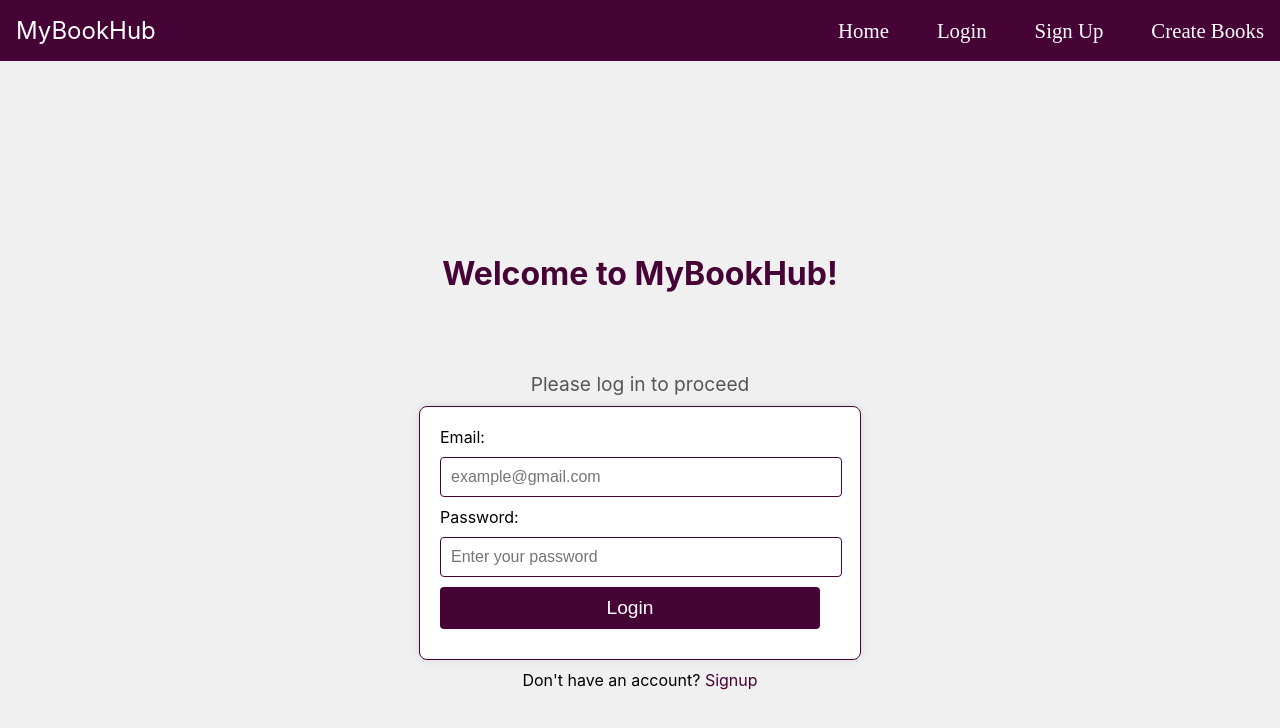
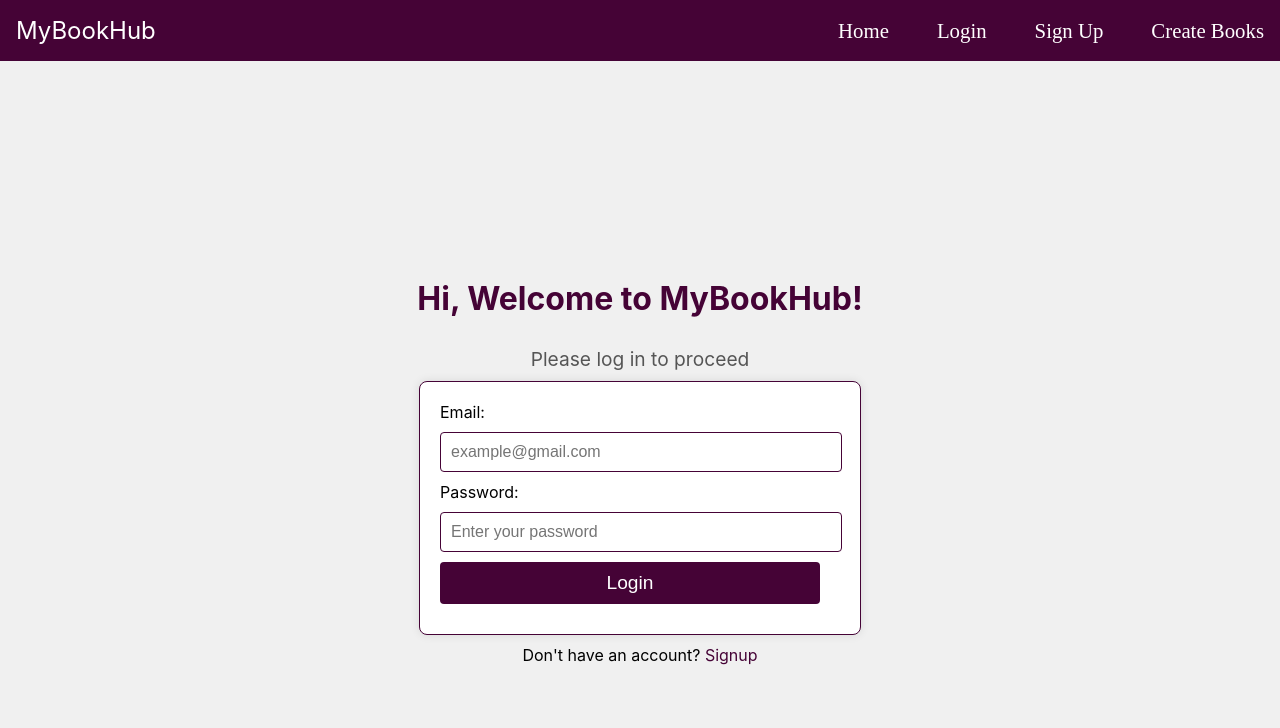
Before and after one commit to misskukuua/bookhub-test, a React (Create React App) app in the folder bookhub_frontend/book-hub/: page /login in a window 1280 px wide. Shown: the top 728 px of the page. Built offline with nearby package versions, Linux system fonts and the light colour scheme.

Commit message:
updated styles

```diff
--- a/bookhub_frontend/book-hub/src/pages/LoginPage.css
+++ b/bookhub_frontend/book-hub/src/pages/LoginPage.css
@@ -7,14 +7,13 @@
     background-color: #f0f0f0;
   }
 
-  h1 {
+  .login-page h1{
     text-align: center;
     font-size: 2rem;
     color:  #450336;
-    margin-bottom: 60px;
+    margin-bottom: 10px;
   }
-
-  p {
+  .login-page p {
     text-align: center;
     font-size: 1.2rem;
     color: #555;
--- a/bookhub_frontend/book-hub/src/pages/LoginPage.tsx
+++ b/bookhub_frontend/book-hub/src/pages/LoginPage.tsx
@@ -22,7 +22,7 @@ const LoginPage: React.FC = () => {
 
   return (
     <div className="login-page">
-      <h1>Welcome to MyBookHub!</h1>
+      <h1>Hi, Welcome to MyBookHub!</h1>
       <p>Please log in to proceed</p>
       <form className="login-form" onSubmit={handleSubmit}>
         <label htmlFor="email">Email:</label>
```
